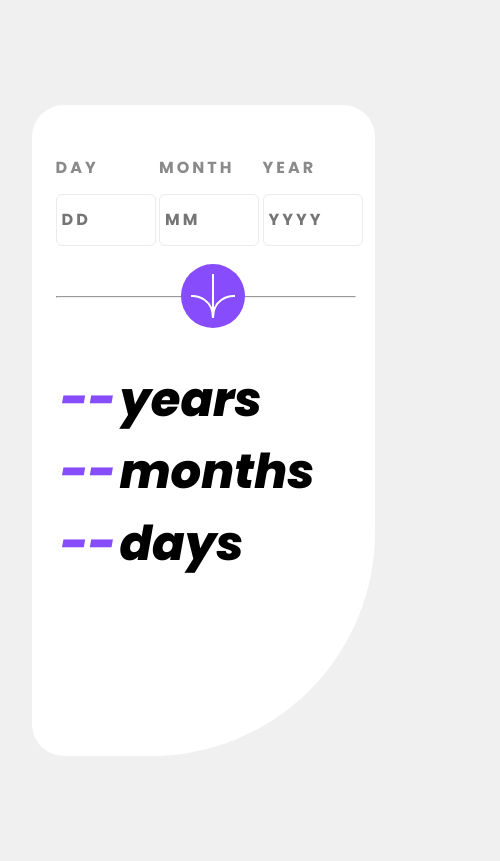
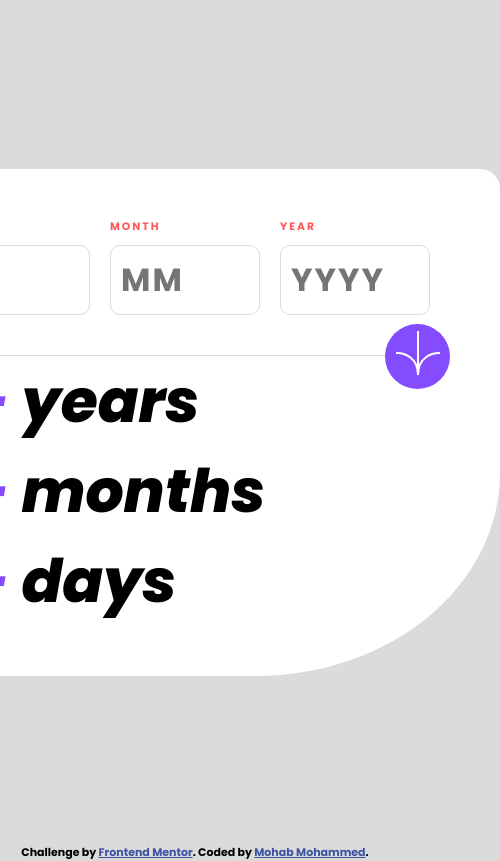
Before and after one commit to mohabmohamed44/Age-App-Calculator, a plain HTML site: page index.html in a window 390 px wide. Shown: the whole page, 500 px wide, since content can reach past the window. Drawn offline with Linux system fonts and the light colour scheme; a web font is replaced by a local one.

Commit message:
Final Commit

```diff
--- a/assets/css/styles.css
+++ b/assets/css/styles.css
@@ -1,179 +1,154 @@
+@import url('https://fonts.googleapis.com/css2?family=Poppins:ital,wght@0,700;1,400;1,800&display=swap');
+
+:root {
+    --Purple: hsl(259, 100%, 65%);
+    --Light-red: hsl(0, 100%, 67%);
+    --White: hsl(0, 0%, 100%);
+    --Off-white: hsl(0, 0%, 94%);
+    --Light-grey: hsl(0, 0%, 86%);
+    --Smokey-grey: hsl(0, 1%, 44%);
+    --Off-black: hsl(0, 0%, 8%);
+}
+
 * {
+    margin: 0;
+    padding: 0;
+    box-sizing: border-box;
     font-family: 'Poppins', sans-serif;
 }
 
 body {
-    width: 100vw;
-    height: 100vh;
+    background: var(--Light-grey);
+}
+
+.container {
     display: flex;
     justify-content: center;
     align-items: center;
-    background-color: #f0f0f0;
+    height: 100vh;
 }
 
-main {
-    width: 842px;
-    height: 651px;
-    background-color: white;
-    border-radius: 1rem;
-    border-radius: 2rem 2rem 14rem 2rem;
+.content {
+    background: var(--White);
+    width: 750px;
+    padding: 50px;
+    border-radius: 20px;
+    border-bottom-right-radius: 40%;
+    position: relative;
 }
 
-.inputs-container {
-    width: 727px;
-    position: relative;
-
+.input {
+    display: flex;
+    margin-bottom: 35px;
 }
 
-.inputs-container>div {
-
-    width: 634px;
-    display: flex;
-    margin-left: 58px;
-    margin-top: 62px;
-    justify-content: space-between;
+input {
+    font-size: 32px;
+    width: 150px;
+    padding: 10px;
+    margin-top: 10px;
+    margin-right: 20px;
+    border-radius: 10px;
+    border: 0.5px solid var(--Light-grey);
+    outline: none;
+    letter-spacing: 2px;
+    caret-color: var(--Purple);
 }
 
-
-div.input-block {
-    width: 168px;
-}
-
-div.input-block,
-div.input-block input {
-    color: #8a8a8a;
+h6 {
     text-transform: uppercase;
-    letter-spacing: 3px;
-
-}
-
-div.input-block input {
-    font-size: 32px;
-    width: 158px;
-    border: 1px solid #ececec;
-    border-radius: 4px;
-    padding-left: 24px;
-    height: 70px;
-    width: 159px;
-    margin-top: 14px;
-
+    letter-spacing: 2px;
+    color: var(--Light-red);
 }
 
 hr {
-    width: 100%;
-    margin-left: 58px;
-    margin-top: 50px;
-    color: #ececec;
-
+    border: none;
+    height: 1px;
+    background: var(--Light-grey);
 }
 
-div#button {
-    background: #874cfc;
+button {
+    position: absolute;
+    width: 65px;
+    height: 65px;
     border-radius: 50%;
-    width: 97px;
-    height: 97px;
-    display: flex;
-    justify-content: center;
-    align-items: center;
-    position: absolute;
-    top: 77px;
-    left: 90%;
+    border: none;
+    outline: none;
+    background: var(--Purple);
+    right: 50px;
+    margin-top: -32px;
     cursor: pointer;
 }
 
-div#button:hover {
-    background-color: black;
-    transition: all ease-in-out .2s;
+button:hover {
+    background: var(--Off-black);
 }
 
-div.input-block input {
-    color: black;
+input:focus {
+    border: 0.5px solid var(--Purple);
 }
 
-.result-block {
-    margin-left: 68px;
+p.error {
+    font-size: 12px;
+    font-weight: 400;
+    color: var(--Light-red);
+    font-style: italic;
+    margin: 5px 0;
 }
 
-.result-block span:nth-of-type(1) {
-    color: #874cfc;
-    font-weight: bold;
-    font-size: 5rem;
+.result h1 {
+    font-size: 60px;
     font-style: italic;
 }
 
-.result-block span:nth-of-type(2) {
-    color: black;
-    font-weight: bold;
-    font-size: 5rem;
-    font-style: italic;
+.result span {
+    color: var(--Purple);
 }
 
-span.error-message {
-    color: red;
-    font-style: italic;
-    font-size: 14px;
-    letter-spacing: 0px;
-
+.attribution {
+    font-size: 11px;
+    text-align: center;
 }
 
-@media (max-width: 767px) {
-    main {
-        width: 343px;
+.attribution a {
+    color: hsl(228, 45%, 44%);
+}
+
+@media only screen and (max-width: 375px) {
+    .input {
+        margin-bottom: 40px;
     }
 
-    .inputs-container {
-        width: 298px;
-        margin-top: 50px;
-        margin-left: 24px;
+    input {
+        font-size: 18px;
+        width: 80px;
+        margin-right: 10px;
+        border-radius: 5px;
     }
 
-    .inputs-container>div {
-        width: 100%;
-        display: flex;
-        margin: 0;
-        justify-content: space-between;
+    .content {
+        background: var(--White);
+        width: 300px;
+        padding: 20px;
+        border-radius: 10px;
+        border-bottom-right-radius: 30%;
+        position: relative;
     }
 
-    div.input-block {
-        width: 91px;
+    .result h1 {
+        font-size: 45px;
+        font-style: italic;
     }
 
-    div.input-block input {
-        width: 100% !important;
-        font-size: 1rem !important;
-        border: 1px solid #ececec;
-        height: 48px;
-        border-radius: 6px;
-        padding-left: 5px;
+    p.error {
+        font-size: 10px;
     }
 
-    hr {
-
-        margin-left: 0px;
-
+    button {
+        right: 40%;
     }
 
-    div#button {
-        width: 64px;
-        height: 64px;
-        top: 109px;
-        left: 42%;
-
-    }
-
-    .result-block span:nth-of-type(2) {
-        font-size: 3rem;
-    }
-
-    .result-block span:nth-of-type(1) {
-        font-size: 3rem;
-    }
-
-    .results-container {
-        margin: 66px 29px;
-    }
-
-    .result-block {
-        margin-left: 0px;
+    .result {
+        margin-top: 40px;
     }
 }
--- a/assets/js/main.js
+++ b/assets/js/main.js
@@ -1,53 +1,53 @@
-let inputs = document.querySelectorAll("input"); // Get all input elements on the page
-const errorMessage = document.querySelectorAll('.error-message'); // Get all error message elements on the page
+const inputs = document.querySelectorAll(".input input");
+const errorMessages = document.querySelectorAll('.input .error');
 
-inputs[0].addEventListener('input', function (event) { // Add an input event listener to the first input element
-    let value = event.target.value; // Get the value entered by the user
-    if (value < 30) { // If the value is less than 30
-        if (value == 0) { // If the value is 0, set it to 1
-            value = 1
+inputs[0].addEventListener('input', function (event) {
+    let value = event.target.value;
+    if (value < 30) {
+        if (value == 0) {
+            value = 1;
         }
-        value = value; // Keep the same value
-    } else if (value > 30) { // If the value is greater than 30
-        value = 30 // Set the value to 30
+        value = value;
+    } else if (value > 30) {
+        value = 30;
     }
-    event.target.value = value; // Set the input value to the corrected value
+    event.target.value = value;
 });
 
-inputs[1].addEventListener('input', function (event) { // Add an input event listener to the second input element
-    let value = event.target.value; // Get the value entered by the user
-    if (value == 0) { // If the value is 0, set it to 1
-        value = 1
+inputs[1].addEventListener('input', function (event) {
+    let value = event.target.value;
+    if (value == 0) {
+        value = 1;
     }
-    if (value < 12) { // If the value is less than 12
-        value = value; // Keep the same value
-    } else if (value > 12) { // If the value is greater than 12
-        value = 12 // Set the value to 12
+    if (value < 12) {
+        value = value;
+    } else if (value > 12) {
+        value = 12;
     }
-    event.target.value = value; // Set the input value to the corrected value
+    event.target.value = value;
 });
 
-inputs[2].addEventListener('input', function (event) { // Add an input event listener to the third input element
-    let value = event.target.value; // Get the value entered by the user
-    if (value == 0) { // If the value is 0, set it to 1
-        value = 1
+inputs[2].addEventListener('input', function (event) {
+    let value = event.target.value;
+    if (value == 0) {
+        value = 1;
     }
-    if (value < 2022) { // If the value is less than 2022
-        value = value; // Keep the same value
-    } else if (value > year) { // If the value is greater than 2022
-        value = year // Set the value to 2022
+    const currentYear = new Date().getFullYear();
+    if (value < 2022) {
+        value = value;
+    } else if (value > currentYear) {
+        value = currentYear;
     }
-    event.target.value = value; // Set the input value to the corrected value
+    event.target.value = value;
 });
 
-// Get the current date
 const now = new Date();
 let year = now.getFullYear();
-let month = now.getMonth() + 1; // add 1 because getMonth() is 0-indexed
+let month = now.getMonth() + 1;
 let day = now.getDate();
-console.log(year)
+console.log(year);
 
-function calculateAge(birthdate) { // Define a function to calculate the age based on a birthdate
+function calculateAge(birthdate) {
     const now = new Date();
     const birth = new Date(birthdate);
 
@@ -78,29 +78,29 @@ function calculateAge(birthdate) { // Define a function to calculate the age bas
     return age;
 }
 
-const years = document.querySelector("#years"); // Get the element with id "years"
-const months = document.querySelector("#months"); // Get the element with id "months"
-const days = document.querySelector("#days"); // Get the element with id "days"
-const button = document.getElementById("button"); // Get the button element with id "button"
+const years = document.querySelector("#years");
+const months = document.querySelector("#months");
+const days = document.querySelector("#days");
+const button = document.getElementById("button");
 
 button.addEventListener('click', function () {
     let isEmpty = false;
     inputs.forEach(function (input) {
         if (input.value.trim() === '') {
             isEmpty = true;
-            input.nextSibling.nextSibling.innerHTML = "please enter a number"
+            input.nextElementSibling.innerHTML = "Please enter a number";
             input.style.border = "1px solid red";
         }
     });
-    if (!isEmpty) { // If no input element is empty, calculate and display the age
+    if (!isEmpty) {
         for (let i = 0; i < inputs.length; i++) {
-            inputs[i].nextSibling.nextSibling.innerHTML = "" // Clear any error messages
-            inputs[i].style.border = "1px solid #ececec"; // Set the input element border back to its default color
+            inputs[i].nextElementSibling.innerHTML = "";
+            inputs[i].style.border = "1px solid #ececec";
         }
-        const birthdate = `${inputs[2].value}-${inputs[1].value}-${inputs[0].value}'`; // Get the birthdate from the input elements
-        const age = calculateAge(birthdate); // Calculate the age based on the birthdate
-        years.innerHTML = age.years; // Display the years
-        months.innerHTML = age.months; // Display the months
-        days.innerHTML = age.days; // Display the days
+        const birthdate = `${inputs[2].value}-${inputs[1].value}-${inputs[0].value}`;
+        const age = calculateAge(birthdate);
+        years.innerHTML = age.years;
+        months.innerHTML = age.months;
+        days.innerHTML = age.days;
     }
 });
--- a/index.html
+++ b/index.html
@@ -3,69 +3,67 @@
 
 <head>
   <meta charset="UTF-8">
-  <meta http-equiv="X-UA-Compatible" content="IE=edge">
   <meta name="viewport" content="width=device-width, initial-scale=1.0">
-  <link rel="stylesheet" href="/assets/css/styles.css" />
-  <!-- fonts -->
-  <link rel="preconnect" href="https://fonts.googleapis.com">
-  <link rel="preconnect" href="https://fonts.gstatic.com" crossorigin>
-  <link
-    href="https://fonts.googleapis.com/css2?family=Barlow+Condensed:wght@100&family=Poppins:ital,wght@0,700;1,400;1,800&display=swap"
-    rel="stylesheet">
-  <link rel="icon" href="./age-calculator-app-main//assets/images/favicon-32x32.png" type="image/x-icon">
+  <!-- displays site properly based on user's device -->
 
+  <link rel="icon" type="image/png" sizes="32x32" href="./assets/images/favicon-32x32.png">
 
-  <title>Age Calculator App</title>
+  <title>Frontend Mentor | Age calculator app</title>
+
+  <!-- Feel free to remove these styles or customise in your own stylesheet 👍 -->
+  <link rel="stylesheet" href="./assets/css/styles.css">
 </head>
 
 <body>
-  <main>
-    <div class="inputs-container">
 
-      <div>
-        <div class="input-block">
-          <label>day</label>
-          <input type="number" placeholder="DD" required />
-          <span class="error-message"></span>
+  <!-- Container -->
+  <main class="container" role="main">
+    <div class="content">
+      <!-- Input Date of Birth -->
+      <div class="input">
+        <!-- Day -->
+        <div>
+          <h6>Day</h6>
+          <input type="text" placeholder="DD" id="dayIn">
+          <p class="error"></p>
         </div>
-        <div class="input-block">
-          <label>month</label>
-          <input type="number" placeholder="MM" required />
-          <span class="error-message"></span>
-
+        <!-- Month -->
+        <div>
+          <h6>Month</h6>
+          <input type="text" placeholder="MM" id="monthIn">
+          <p class="error"></p>
         </div>
-
-        <div class="input-block">
-          <label>year</label>
-          <input type="number" placeholder="YYYY" min="1900" max="2024" />
-          <span class="error-message"></span>
-
+        <!-- Year -->
+        <div>
+          <h6>Year</h6>
+          <input type="text" placeholder="YYYY" id="yearIn">
+          <p class="error"></p>
         </div>
       </div>
+      <!-- Button -->
       <hr>
-      <div id="button" id="calc-button">
-        <img src="./assets/images/icon-arrow.svg" alt="arrow calculate button" />
+      <button id="button">
+        <img src="./assets/images/icon-arrow.svg" alt="">
+      </button>
+
+      <!-- Result -->
+      <div class="result">
+        <h1><span id="years">--</span> years</h1>
+        <h1><span id="months">--</span> months</h1>
+        <h1><span id="days">--</span> days</h1>
       </div>
     </div>
+  </main>
 
-    <div class="results-container">
-      <div class="result-block">
-        <span id="years">--</span> <span>years</span>
-      </div>
 
-      <div class="result-block">
-        <span id="months">--</span> <span>months</span>
-      </div>
+  <footer class="attribution" role="contentinfo">
+    Challenge by <a href="https://www.frontendmentor.io?ref=challenge" target="_blank">Frontend Mentor</a>.
+    Coded by <a href="https://github.com/mohabmohamed44">Mohab Mohammed</a>.
+  </footer>
 
-      <div class="result-block">
-        <span id="days">--</span> <span>days</span>
-      </div>
-    </div>
-    <span id="error-message"></span>
-
-  </main>
 
   <script src="./assets/js/main.js"></script>
 </body>
 
+
 </html>
```
